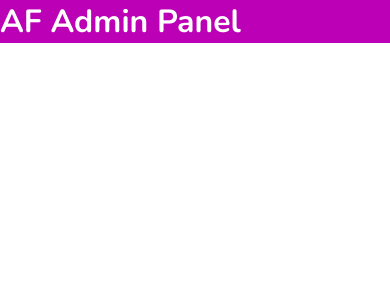
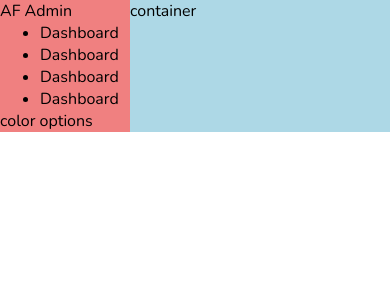
Before and after one commit to barksanto/AF-admin-panel, a React (Create React App) app: page / in a window 390 px wide. Shown: the top 300 px of the page. Built offline with nearby package versions, Linux system fonts and the light colour scheme.

Commit message:
set up sidebar and main container - sizing widths for responsiveness

```diff
--- a/src/App.js
+++ b/src/App.js
@@ -29,8 +29,8 @@
               {/* on 'users' route, display List component */}
               <Route index element={<List />} />
               {/*
-              on users/userId route show Single component --&
-              on users/new route show New component
+              on hangouts/hangId route show Single component --&
+              on hangouts/new route show New component
               */}
               <Route path=":hangId" element={<Single />} />
               <Route path="new" element={<New />} />
--- /dev/null
+++ b/src/components/sidebar/Sidebar.jsx
@@ -0,0 +1,30 @@
+import "./sidebar.scss"
+
+const Sidebar = () => {
+  return (
+    <div className="sidebar">
+      <div className="top">
+        <span className="logo">AF Admin</span>
+      </div>
+      <div className="center">
+        <ul>
+          <li>
+            <span>Dashboard</span>
+          </li>
+          <li>
+            <span>Dashboard</span>
+          </li>
+          <li>
+            <span>Dashboard</span>
+          </li>
+          <li>
+            <span>Dashboard</span>
+          </li>
+        </ul>
+      </div>
+      <div className="bottom">color options</div>
+    </div>
+  )
+}
+
+export default Sidebar
--- /dev/null
+++ b/src/components/sidebar/sidebar.scss
@@ -0,0 +1,4 @@
+.sidebar{
+  background-color: lightcoral;
+  flex: 1;
+}
--- a/src/pages/home/Home.jsx
+++ b/src/pages/home/Home.jsx
@@ -1,9 +1,12 @@
 import "./home.scss"
+import Sidebar from "../../components/sidebar/Sidebar"
 
 const Home = () => {
   return (
     <div className="home">
-      <h1 className="title">AF Admin Panel</h1>
+      {/* <h1 className="title">AF Admin Panel</h1> */}
+      <Sidebar />
+      <div className="homeContainer">container</div>
     </div>
   )
 }
--- a/src/pages/home/home.scss
+++ b/src/pages/home/home.scss
@@ -1,7 +1,9 @@
 .home{
-  background-color: rgb(188, 0, 181);
+  display: flex;
 
-  .title{
-    color: white;
+  .homeContainer{
+    background-color: lightblue;
+    flex: 2;
+    // width: 100%;
   }
 }
```
Also changed, not shown: src/components/navbar/Navbar.jsx (added, +9 -0 lines), src/components/navbar/navbar.scss (added).
